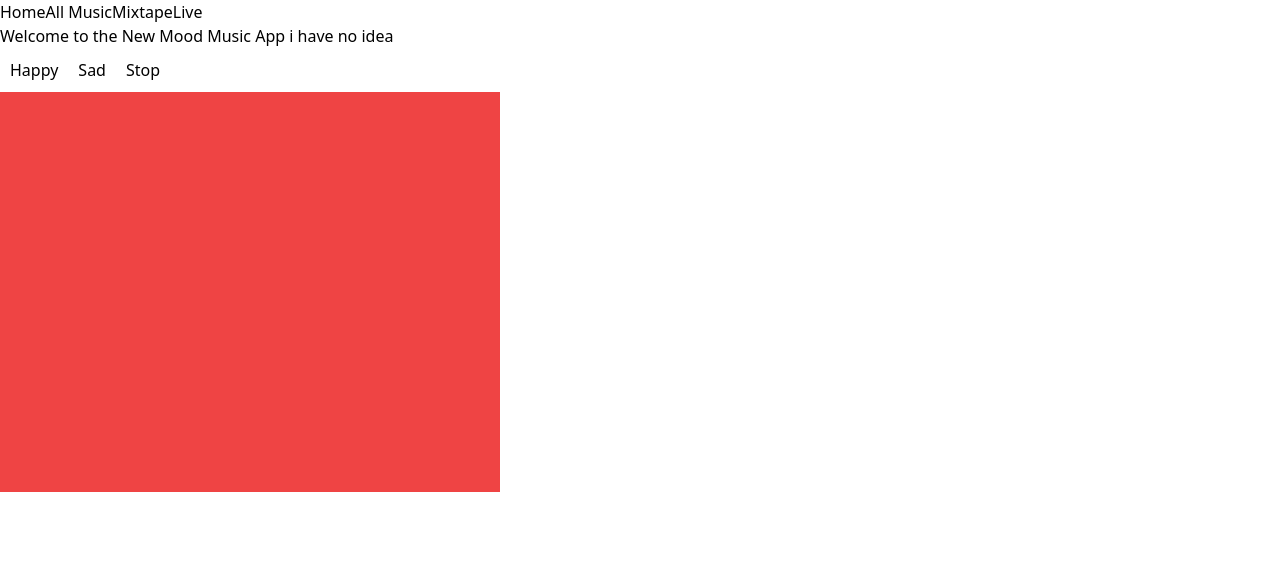
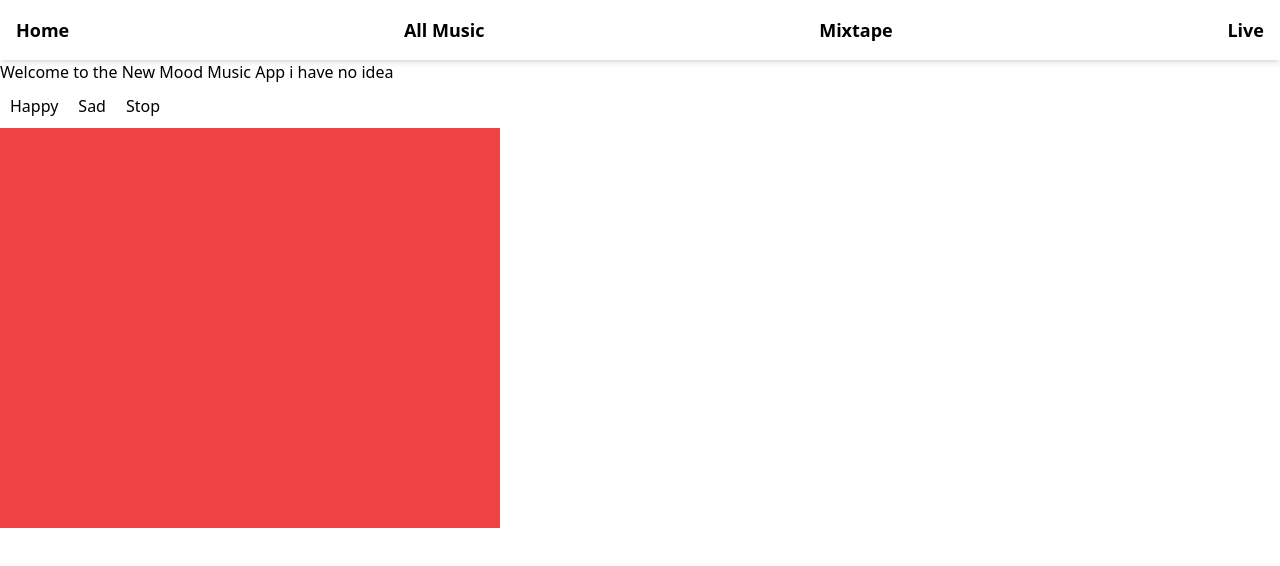
Before and after one commit to Lumi669/mood_melody_aws, a Next.js app in the folder frontend/: page / in a window 1280 px wide. Shown: the top 566 px of the page. Built offline with nearby package versions, Linux system fonts and the light colour scheme; no server answers; a web font is replaced by a local one.

Commit message:
Make nav bar sticky

```diff
--- a/frontend/src/app/components/Nav.tsx
+++ b/frontend/src/app/components/Nav.tsx
@@ -1,14 +1,23 @@
 import React from "react";
-
 import Link from "next/link";
 
 const Nav: React.FC = () => {
   return (
-    <nav className="sticky top-0 z-50">
-      <Link href="/">Home</Link>
-      <Link href="/allmusic">All Music</Link>
-      <Link href="/mixtape">Mixtape</Link>
-      <Link href="/live">Live</Link>
+    <nav className="sticky top-0 z-50 bg-white shadow-md">
+      <div className="container mx-auto flex justify-between items-center p-4">
+        <Link href="/" className="text-lg font-semibold">
+          Home
+        </Link>
+        <Link href="/allmusic" className="text-lg font-semibold">
+          All Music
+        </Link>
+        <Link href="/mixtape" className="text-lg font-semibold">
+          Mixtape
+        </Link>
+        <Link href="/live" className="text-lg font-semibold">
+          Live
+        </Link>
+      </div>
     </nav>
   );
 };
```
